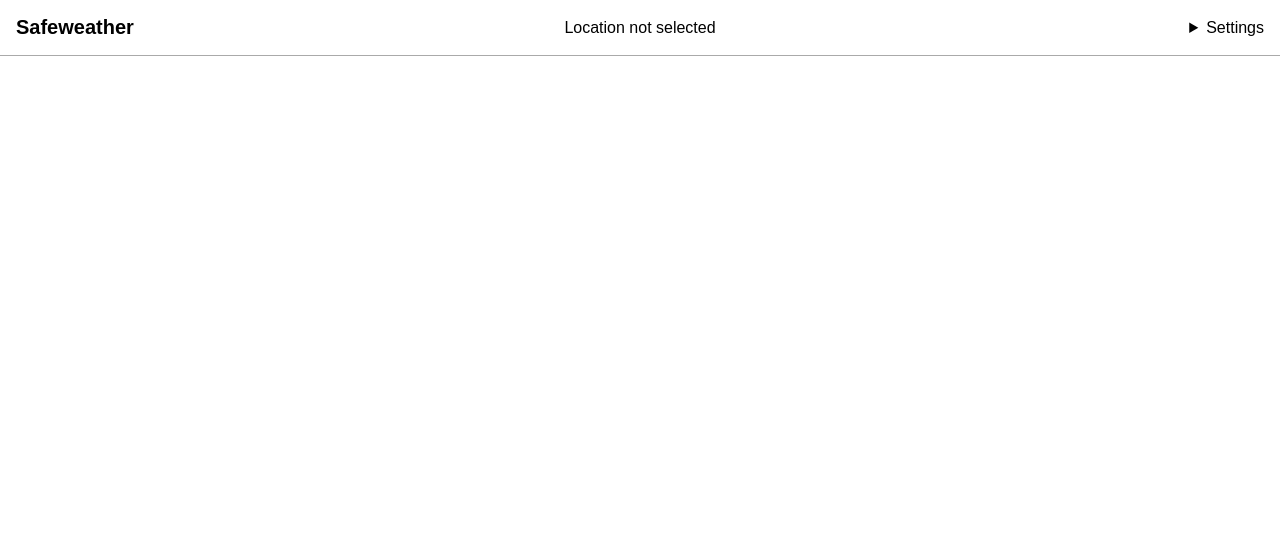
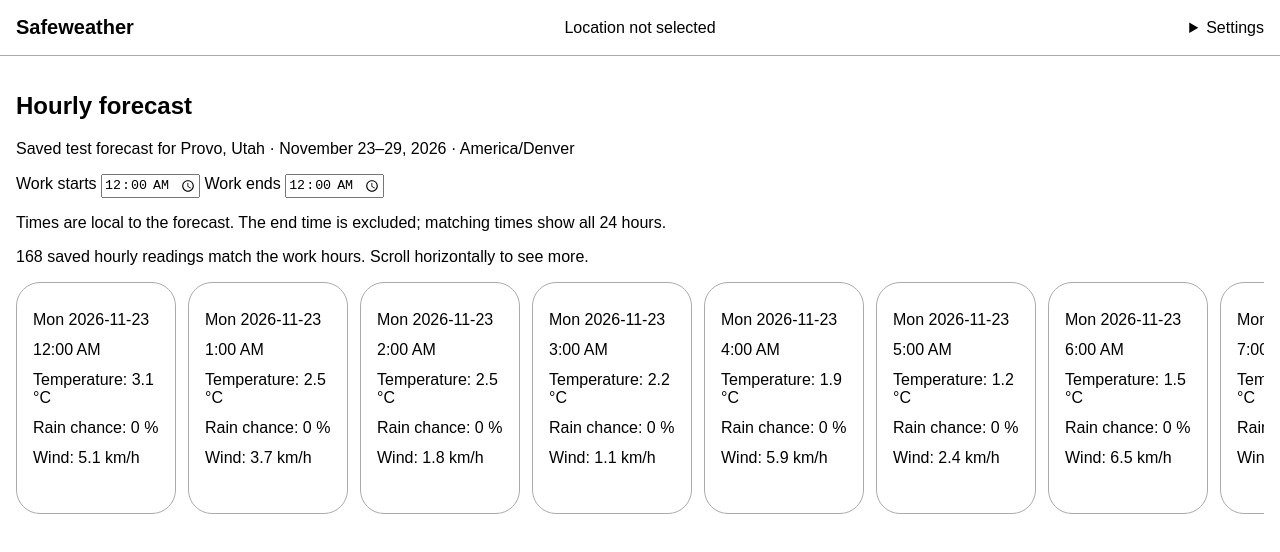
Before and after one commit to lab-matt/safeweather, a plain HTML site: page index.html in a window 1280 px wide. Drawn offline with Linux system fonts and the light colour scheme.

Commit message:
Add work hours forecast filtering

```diff
--- a/index.html
+++ b/index.html
@@ -17,6 +17,9 @@
     .settings label { display: block; margin-top: .75rem; }
     .settings input { display: block; width: 100%; margin-top: .25rem; }
     main { padding: 1rem; }
+    .hours { display: flex; gap: .75rem; overflow-x: scroll; padding-bottom: 1rem; }
+    .hour { flex: 0 0 10rem; border: 1px solid #aaa; border-radius: 1.5rem; padding: 1rem; }
+    .hour p { margin: .75rem 0; }
     @media (max-width: 480px) { header { grid-template-columns: 1fr auto; } .location { grid-column: 1 / -1; grid-row: 2; } }
   </style>
 </head>
@@ -34,6 +37,63 @@
       </div>
     </details>
   </header>
-  <main></main>
+  <main>
+    <h2>Hourly forecast</h2>
+    <p>Saved test forecast for Provo, Utah · November 23–29, 2026 · America/Denver</p>
+    <div>
+      <label>Work starts <input id="work-start" type="time" value="00:00"></label>
+      <label>Work ends <input id="work-end" type="time" value="00:00"></label>
+      <p>Times are local to the forecast. The end time is excluded; matching times show all 24 hours.</p>
+    </div>
+    <p id="forecast-status" role="status">Loading saved test data…</p>
+    <div class="hours" id="hours" tabindex="0" role="region" aria-label="Hourly forecast; scroll horizontally"></div>
+  </main>
+  <script>
+    async function showForecast() {
+      const status = document.getElementById('forecast-status');
+      try {
+        const response = await fetch('02_validation/open_meteo_provo_84606_2026-11-23.json');
+        if (!response.ok) throw new Error('Unable to load data');
+        const data = await response.json();
+        const row = document.getElementById('hours');
+        const start = document.getElementById('work-start');
+        const end = document.getElementById('work-end');
+        function render() {
+        row.replaceChildren();
+        if (!start.value || !end.value) {
+          status.textContent = 'Choose both a start and an end time.';
+          return;
+        }
+        let count = 0;
+        data.hourly.time.forEach((time, i) => {
+          const hour = time.slice(11, 16);
+          const included = start.value === end.value || (start.value < end.value ? hour >= start.value && hour < end.value : hour >= start.value || hour < end.value);
+          if (!included) return;
+          count++;
+          const date = new Date(time.slice(0, 10) + 'T12:00:00Z');
+          const day = new Intl.DateTimeFormat('en-US', { weekday: 'short', timeZone: 'UTC' }).format(date);
+          const card = document.createElement('article');
+          card.className = 'hour';
+          const value = (key, unit) => data.hourly[key]?.[i] == null ? 'Unavailable' : `${data.hourly[key][i]} ${unit}`;
+          const hourNumber = Number(hour.slice(0, 2));
+          const displayTime = `${hourNumber % 12 || 12}:${hour.slice(3)} ${hourNumber < 12 ? 'AM' : 'PM'}`;
+          [ `${day} ${time.slice(0, 10)}`, displayTime, `Temperature: ${value('temperature_2m', '°C')}`, `Rain chance: ${value('precipitation_probability', '%')}`, `Wind: ${value('wind_speed_10m', 'km/h')}` ].forEach(text => {
+            const line = document.createElement('p');
+            line.textContent = text;
+            card.appendChild(line);
+          });
+          row.appendChild(card);
+        });
+        status.textContent = `${count} saved hourly readings match the work hours. Scroll horizontally to see more.`;
+        }
+        start.addEventListener('input', render);
+        end.addEventListener('input', render);
+        render();
+      } catch (error) {
+        status.textContent = 'Could not load the saved test data. Open the page through a local web server or GitHub Pages.';
+      }
+    }
+    showForecast();
+  </script>
 </body>
 </html>
```
Also changed, not shown: 1 other file.
